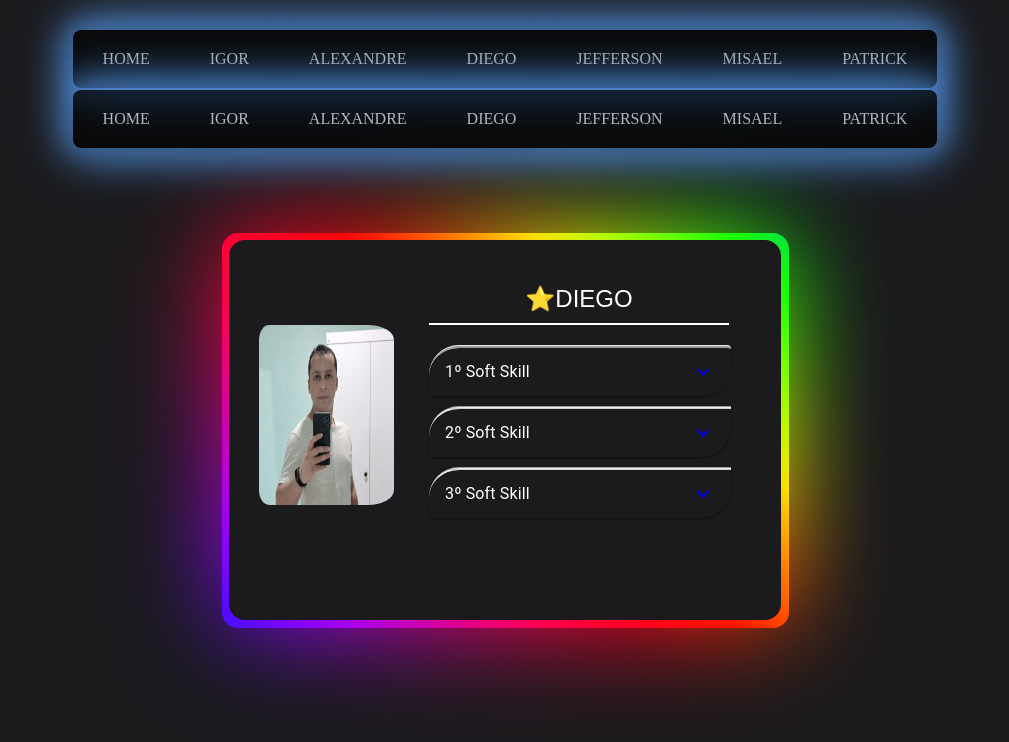
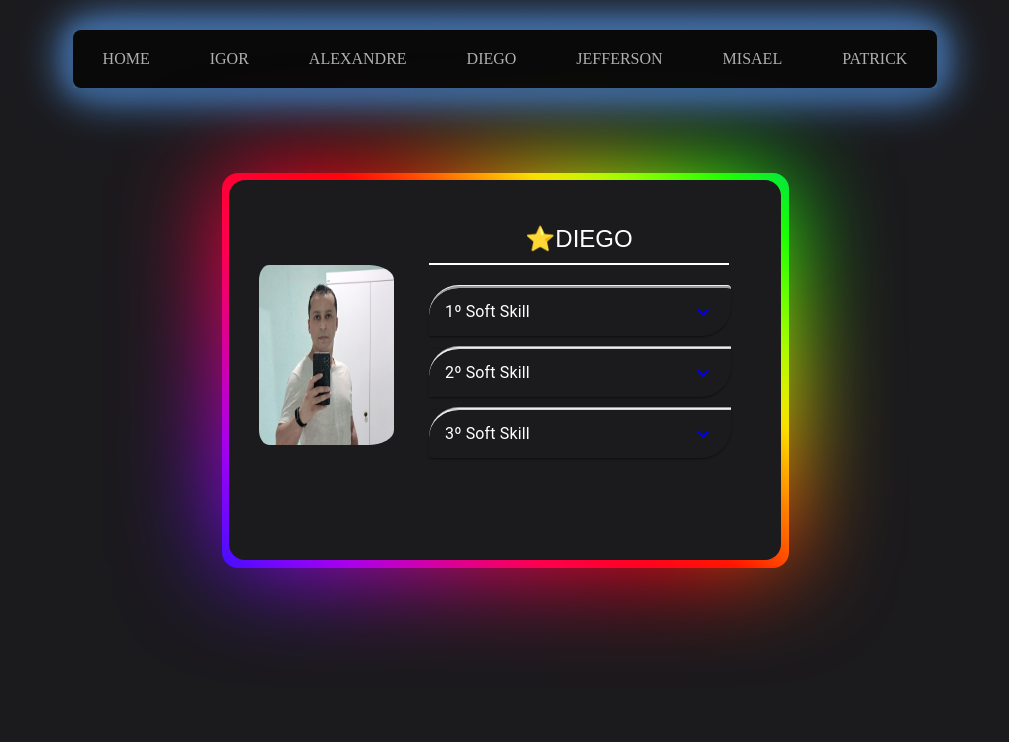
Before and after one commit to DiegoGLins/Ativ.Carol.FeedBack, a React (Vite) app: page /diego in a window 1280 px wide. Shown: the top 742 px of the page, without its empty margins (135-1144 px from the left). Built offline with nearby package versions, Linux system fonts and the light colour scheme.

Commit message:
atualizacao da page

```diff
--- a/src/pages/Diego.tsx
+++ b/src/pages/Diego.tsx
@@ -6,7 +6,6 @@ import AccordionSummary from '@mui/material/AccordionSummary';
 import AccordionDetails from '@mui/material/AccordionDetails';
 import Typography from '@mui/material/Typography';
 import ExpandMoreIcon from '@mui/icons-material/ExpandMore';
-import NavBar from '../components/NavBar/NavBar';
 
 const DiegoCardSkill: React.FC = () => {
 
@@ -14,7 +13,6 @@ const DiegoCardSkill: React.FC = () => {
   return (
     <>
       <Container maxWidth='sm'>
-        <NavBar />
         <Grid xs={12} className='boxCard' container style={{ marginTop: '150px' }}>
           <Grid container item>
             <img style={{ position: 'absolute', bottom: '90px', borderRadius: '40px', width: '180px', height: '230px', padding: '25px 15px 25px 30px' }} src={'./image/Diego.jpg'} alt='Diego'></img>
```
